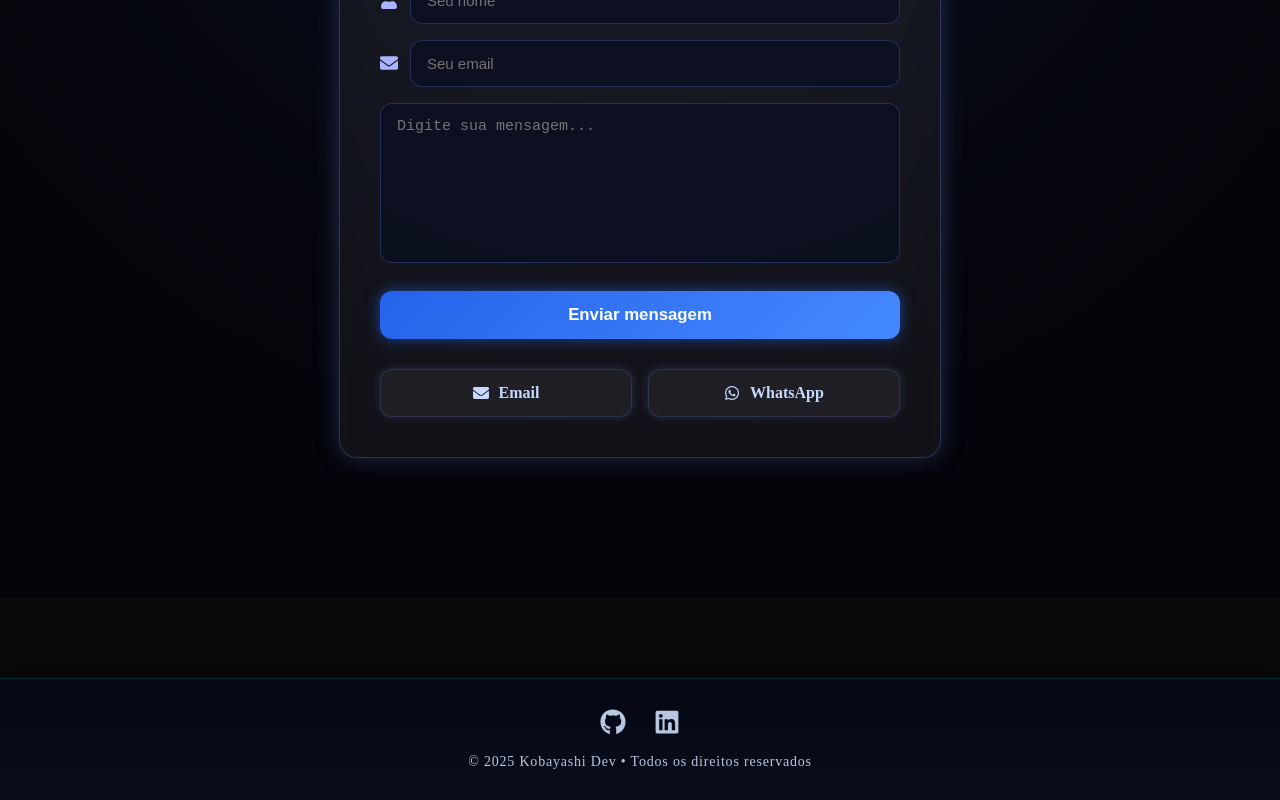
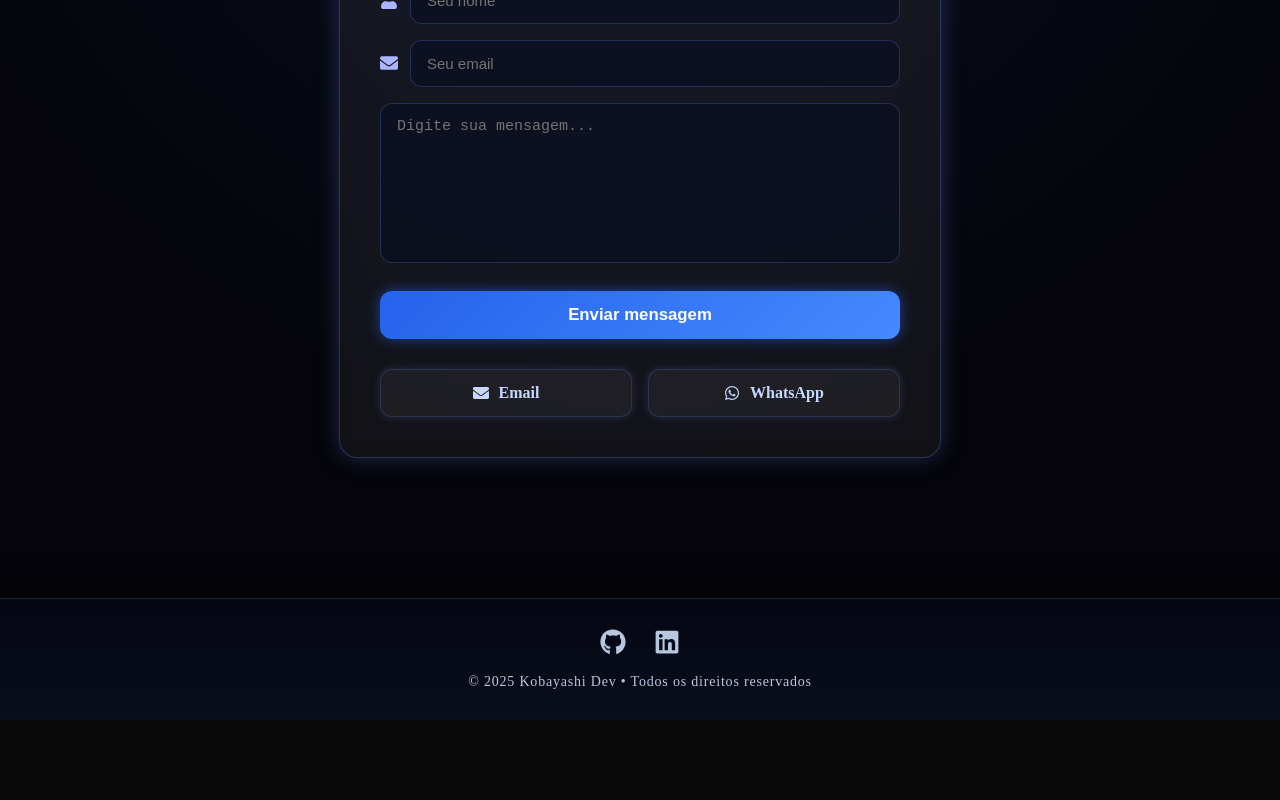
Before and after one commit to Kobayashi24730/Portifolio, a React (Vite) app in the folder frontend/: page /Contato in a window 1280 px wide. Shown: the part 421-1221 px from the top of the page. After the commit the page ends 1141 px from the top, so only its background shows below. Built offline with nearby package versions, Linux system fonts and the light colour scheme.

Commit message:
Update Footer.jsx

```diff
--- a/frontend/src/components/Footer.jsx
+++ b/frontend/src/components/Footer.jsx
@@ -37,7 +37,6 @@ export default function Footer() {
 const styles = {
   footer: (tema) => ({
     padding: "30px 20px",
-    marginTop: "80px",
     textAlign: "center",
 
     background:
```
